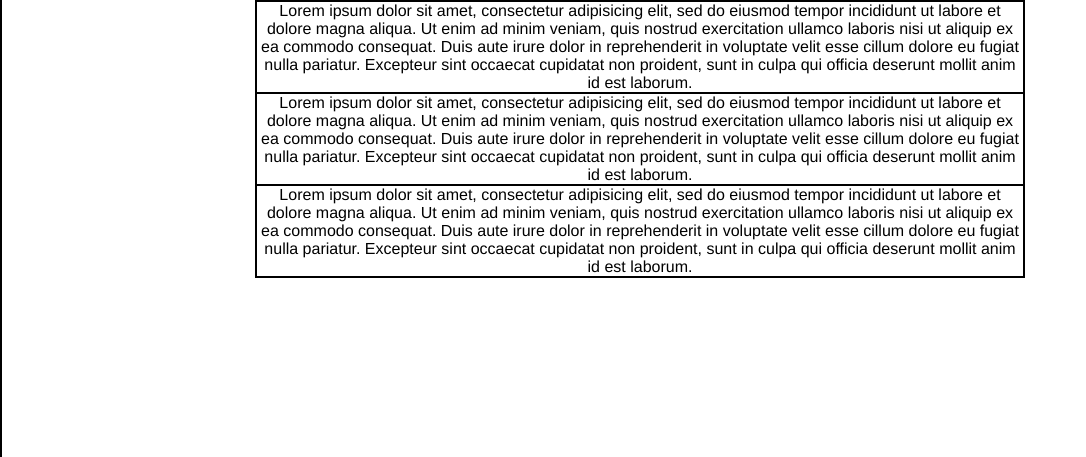
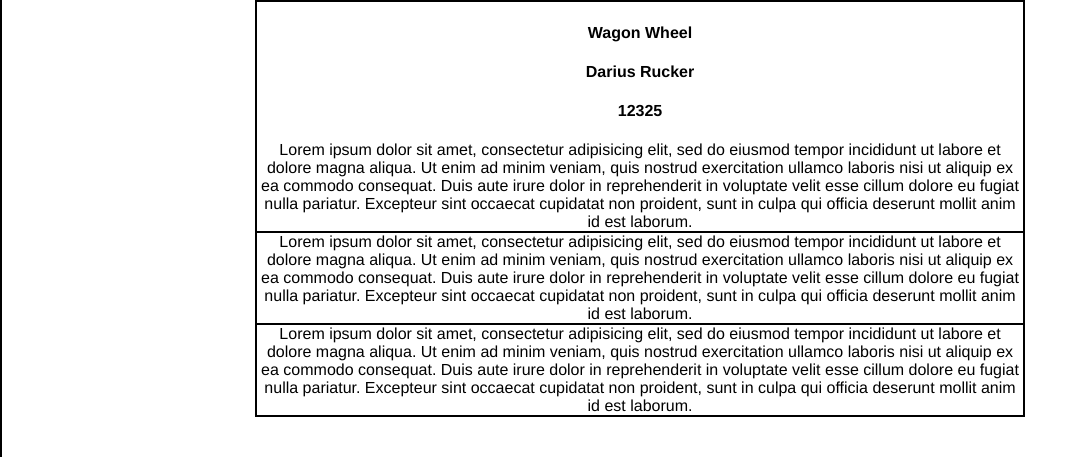
Before and after one commit to erinlimbo/Mixer, a Flask app: page /home in a window 1280 px wide. Shown: the part 241-698 px from the top of the page, without its empty margins (0-1086 px from the left). Run offline with Flask 2, Linux system fonts and the light colour scheme.

Commit message:
Added flask implementation with dummy variables.

```diff
--- a/main.py
+++ b/main.py
@@ -7,7 +7,12 @@
 def root():
     # For the sake of example, use static information to inflate the template.
     # This will be replaced with real information in later steps.
-    return render_template('home.html')
+
+    name = "Wagon Wheel"
+    id = 12325
+    artist = "Darius Rucker"
+
+    return render_template('home.html', name=name, id=id, artist=artist)
 
 @app.route('/profile')
 def profile():
--- a/templates/home.html
+++ b/templates/home.html
@@ -32,6 +32,9 @@
 
       <div class="stuff">
         <div>
+          <h4>{{name}}</h4>
+          <h4>{{artist}}</h4>
+          <h4>{{id}}</h4>
           Lorem ipsum dolor sit amet, consectetur adipisicing elit, sed do eiusmod tempor incididunt ut labore et dolore
           magna aliqua. Ut enim ad minim veniam, quis nostrud exercitation ullamco laboris nisi ut aliquip ex ea commodo
           consequat. Duis aute irure dolor in reprehenderit in voluptate velit esse cillum dolore eu fugiat nulla pariatur.
```
